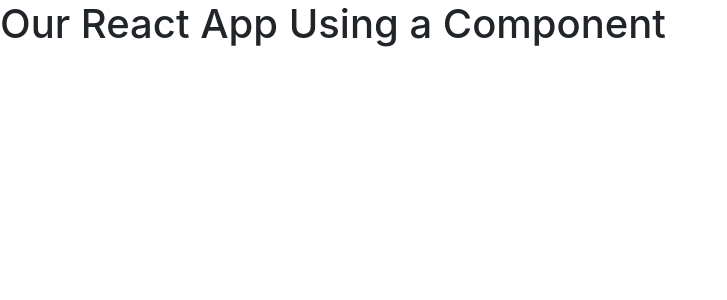
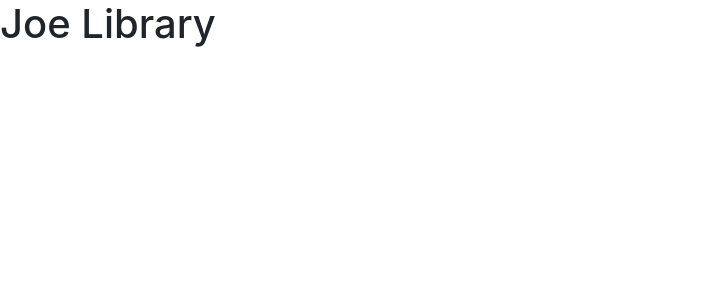
Before and after one commit to JoeYashinsky/dcc-joe-tutorial, a React (Create React App) app: page / in a window 1280 px wide. Shown: the top 300 px of the page, without its empty margins (0-727 px from the left). Built offline with nearby package versions, Linux system fonts and the light colour scheme.

Commit message:
imported the TitleBar component into the app.js file. now the TitleBar component can be used as if it were its own HTML tag within the JSX code.

```diff
--- a/src/components/TitleBar/titleBar.jsx
+++ b/src/components/TitleBar/titleBar.jsx
@@ -5,7 +5,7 @@
     <div className="row row-spacer">
       <div className="col-md-12" style={{ padding: 0 }}>
         <div>
-          <h1>dCC Library</h1>
+          <h1>Joe Library</h1>
         </div>
       </div>
     </div>
--- a/src/components/app.jsx
+++ b/src/components/app.jsx
@@ -1,10 +1,13 @@
 import React, { Component } from 'react';
+import TitleBar from './TitleBar/titleBar';
 
 class App extends Component {
     state = { }
     render() {
         return (
-            <h1>Our React App Using a Component</h1>
+            <div className="container-fluid">
+                <TitleBar />
+            </div>
         );
     }
 }
```
